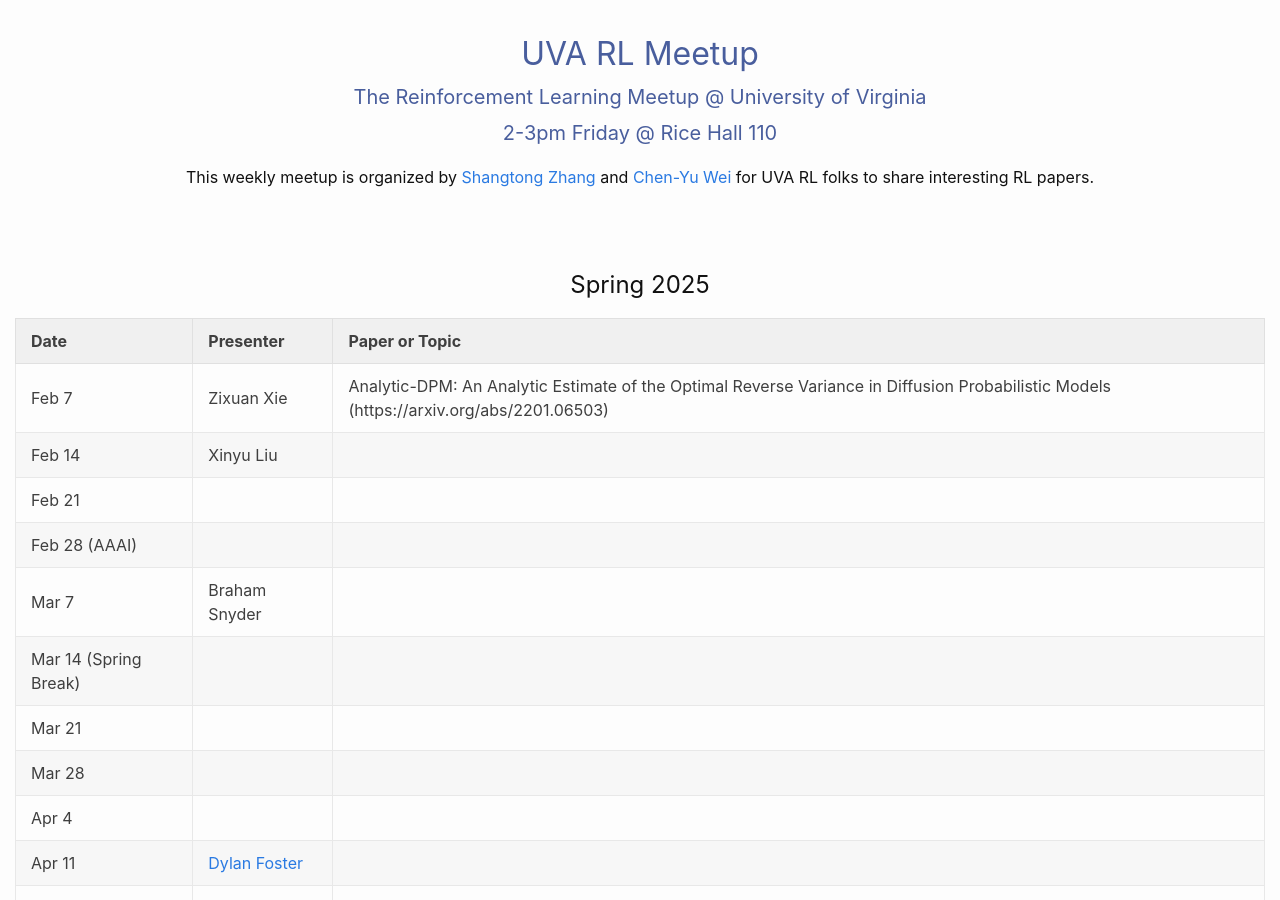
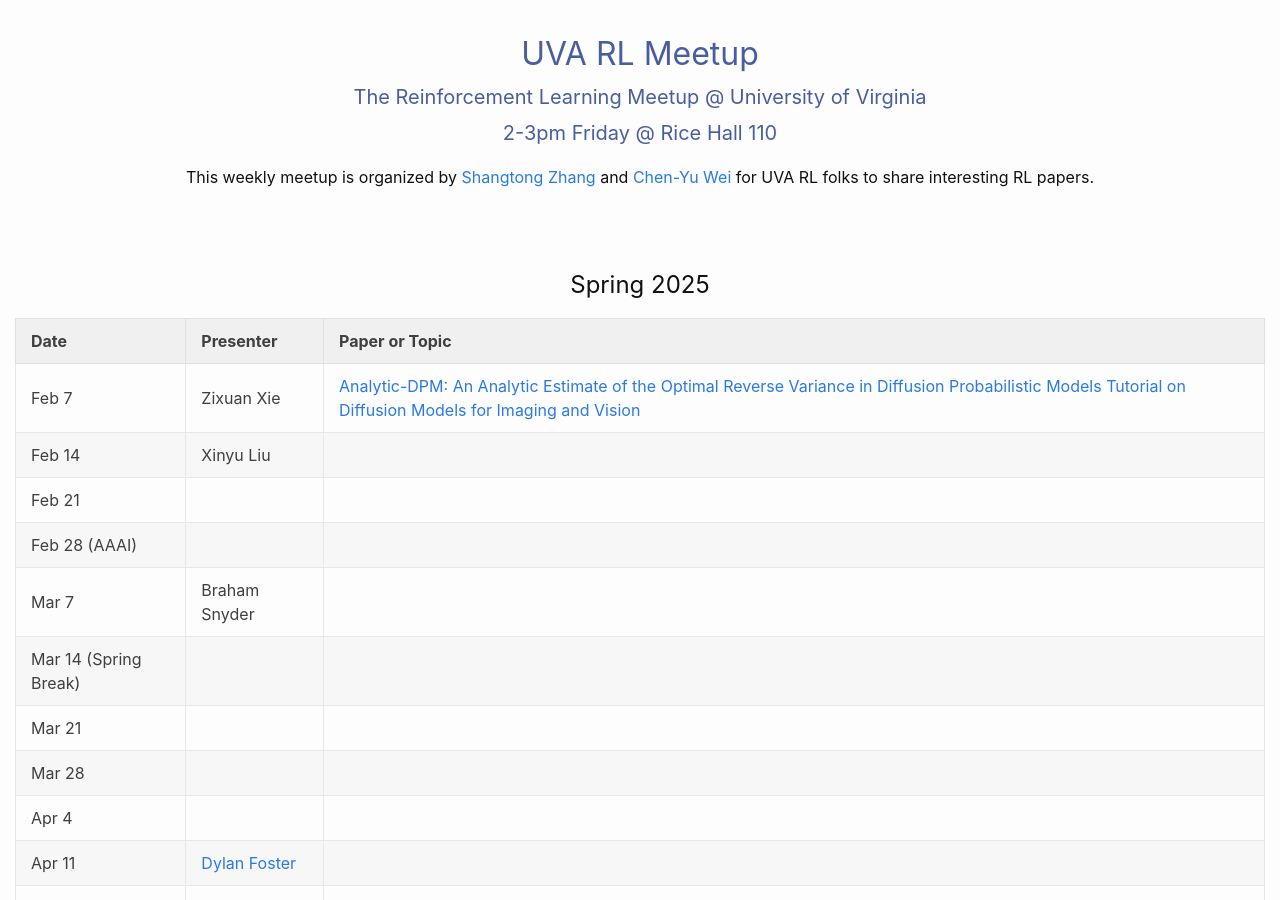
Before and after one commit to WennyXie/rl-meetup.github.io, a Jekyll site: the page built from index.md, in a window 1280 px wide and 900 px high. Built offline with Jekyll 4.4.1, drawn with Linux system fonts in a browser that asks for light colours.

Commit message:
Update schedule with paper presentation on Feb 7

```diff
--- a/index.md
+++ b/index.md
@@ -30,7 +30,7 @@ This weekly meetup is organized by [Shangtong Zhang](https://shangtongzhang.gith
 
 | Date | Presenter | Paper or Topic |
 | - | -  | - |
-| Feb 7  | Zixuan Xie | Analytic-DPM: An Analytic Estimate of the Optimal Reverse Variance in Diffusion Probabilistic Models (https://arxiv.org/abs/2201.06503)|
+| Feb 7  | Zixuan Xie | [Analytic-DPM: An Analytic Estimate of the Optimal Reverse Variance in Diffusion Probabilistic Models](https://arxiv.org/abs/2201.06503) [Tutorial on Diffusion Models for Imaging and Vision](http://arxiv.org/abs/2403.18103)|
 | Feb 14  | Xinyu Liu | |
 | Feb 21  | | |
 | Feb 28 (AAAI) | | |
```
